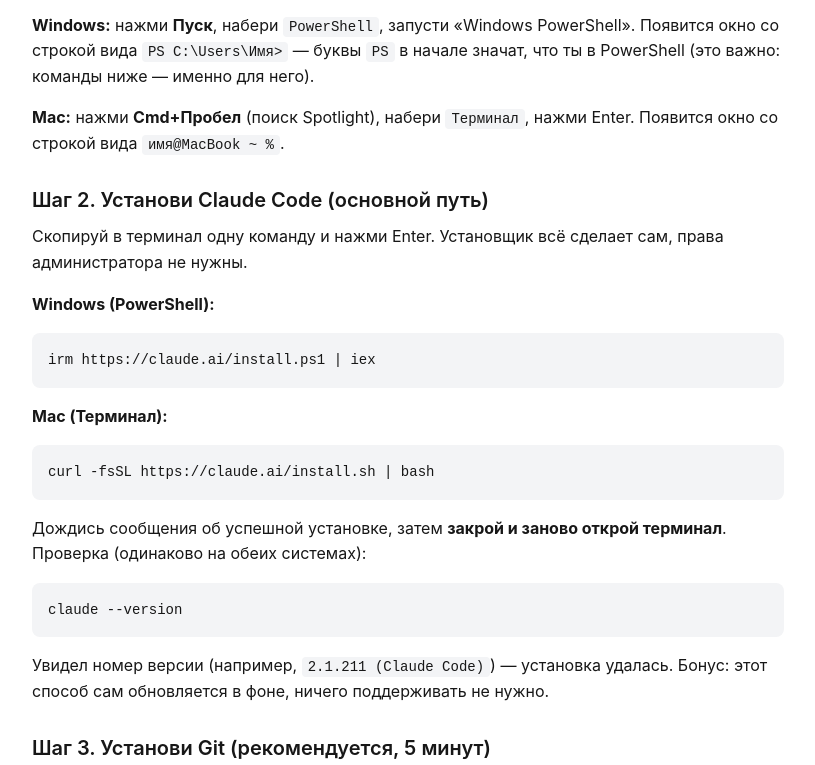
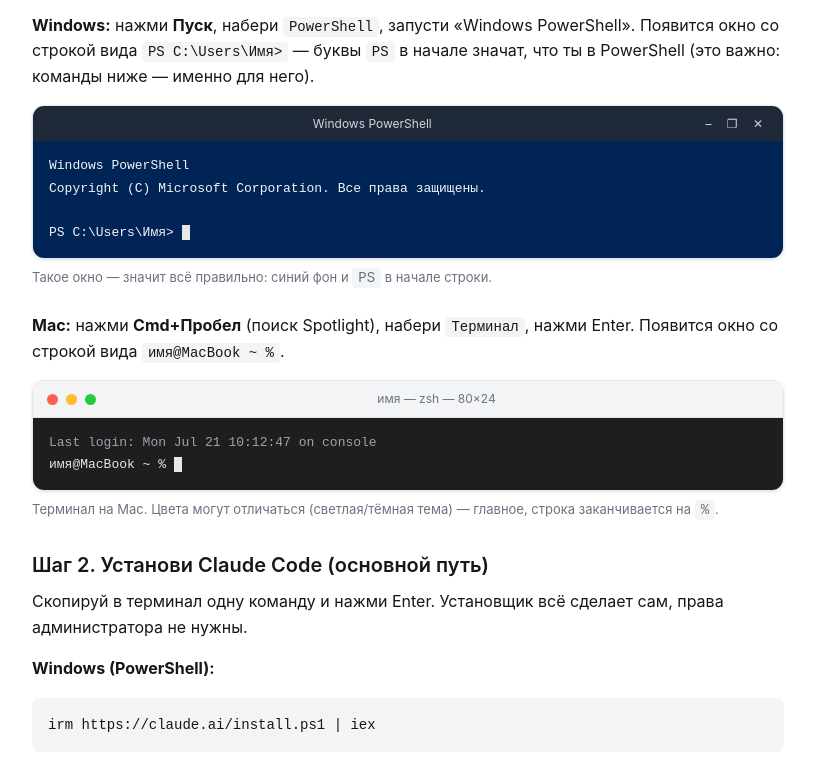
Before and after one commit to avsmolentsev-tech/Claude_Code_learning, a plain HTML site: page site/lesson-03.html in a window 1280 px wide. Shown: the part 828-1593 px from the top of the page, without its empty margins (232-1047 px from the left). Drawn offline with Linux system fonts and the light colour scheme.

Commit message:
Проба CSS-иллюстраций на уроке 03: окна PowerShell/Mac и диалог разрешений; журнал сессии 4
Co-Authored-By: Claude Fable 5 <noreply@anthropic.com>

```diff
--- a/site/lesson-03.html
+++ b/site/lesson-03.html
@@ -37,7 +37,24 @@
     <h3>Шаг 1. Пойми, что такое терминал (1 минута)</h3>
     <p>Терминал — это текстовый чат с компьютером: ты пишешь команду, компьютер отвечает. Всё.</p>
     <p><strong>Windows:</strong> нажми <strong>Пуск</strong>, набери <code>PowerShell</code>, запусти «Windows PowerShell». Появится окно со строкой вида <code>PS C:\Users\Имя&gt;</code> — буквы <code>PS</code> в начале значат, что ты в PowerShell (это важно: команды ниже — именно для него).</p>
+
+    <div class="term win">
+      <div class="term-bar"><span class="title">Windows PowerShell</span><span class="controls">–&nbsp;❐&nbsp;✕</span></div>
+      <div class="term-body">Windows PowerShell
+Copyright (C) Microsoft Corporation. Все права защищены.
+
+PS C:\Users\Имя&gt; <span class="cursor"></span></div>
+    </div>
+    <p class="term-caption">Такое окно — значит всё правильно: синий фон и <code>PS</code> в начале строки.</p>
+
     <p><strong>Mac:</strong> нажми <strong>Cmd+Пробел</strong> (поиск Spotlight), набери <code>Терминал</code>, нажми Enter. Появится окно со строкой вида <code>имя@MacBook ~ %</code>.</p>
+
+    <div class="term">
+      <div class="term-bar"><span class="dot dot-r"></span><span class="dot dot-y"></span><span class="dot dot-g"></span><span class="title">имя — zsh — 80×24</span></div>
+      <div class="term-body"><span class="dim">Last login: Mon Jul 21 10:12:47 on console</span>
+имя@MacBook ~ % <span class="cursor"></span></div>
+    </div>
+    <p class="term-caption">Терминал на Mac. Цвета могут отличаться (светлая/тёмная тема) — главное, строка заканчивается на <code>%</code>.</p>
 
     <h3>Шаг 2. Установи Claude Code (основной путь)</h3>
     <p>Скопируй в терминал одну команду и нажми Enter. Установщик всё сделает сам, права администратора не нужны.</p>
@@ -61,7 +78,22 @@
     <h3>Шаг 5. Первая проверка</h3>
     <p>Прямо в открывшемся диалоге напиши:</p>
     <blockquote>Создай на рабочем столе файл заметка.txt со списком дел на завтра из трёх пунктов</blockquote>
-    <p>Агент спросит разрешение на создание файла — подтверди. Сходи на рабочий стол: файл там. Поздравляю, у тебя есть агент.</p>
+    <p>Агент спросит разрешение на создание файла — подтверди. Выглядит это примерно так:</p>
+
+    <div class="term">
+      <div class="term-bar"><span class="dot dot-r"></span><span class="dot dot-y"></span><span class="dot dot-g"></span><span class="title">claude</span></div>
+      <div class="term-body"><span class="dim">&gt;</span> Создай на рабочем столе файл заметка.txt со списком дел на завтра из трёх пунктов
+
+<span class="acc">●</span> Создаю заметка.txt с тремя делами на завтра.
+
+  <strong>Create file</strong> <span class="dim">заметка.txt</span>
+  <span class="acc">❯ 1. Yes</span>
+    2. Yes, allow all edits during this session
+    3. No, and tell Claude what to do differently <span class="dim">(esc)</span></div>
+    </div>
+    <p class="term-caption">Иллюстрация. Обрати внимание: агент отвечает по-русски, а служебное меню разрешений — всегда по-английски. Нажми <code>Enter</code> на пункте <code>1. Yes</code> — это «да». Точный вид меню зависит от версии.</p>
+
+    <p>Сходи на рабочий стол: файл там. Поздравляю, у тебя есть агент.</p>
 
     <h3>Запасной путь (если шаг 2 не сработал)</h3>
     <p><strong>Windows:</strong></p>
--- a/site/style.css
+++ b/site/style.css
@@ -140,6 +140,50 @@ blockquote {
   font-size: 0.875rem;
   color: var(--text-2);
 }
+/* Имитации окон терминала — иллюстрации без скриншотов */
+.term {
+  border: 1px solid var(--line);
+  border-radius: 12px;
+  overflow: hidden;
+  margin-bottom: 8px;
+  box-shadow: 0 1px 3px rgba(0, 0, 0, 0.12);
+}
+.term-bar {
+  display: flex; align-items: center; gap: 8px;
+  padding: 8px 14px;
+  background: var(--code-bg);
+  border-bottom: 1px solid var(--line);
+  font-size: 0.75rem;
+  color: var(--text-2);
+}
+.term-bar .dot { width: 11px; height: 11px; border-radius: 50%; flex: none; }
+.dot-r { background: #FF5F57; }
+.dot-y { background: #FEBC2E; }
+.dot-g { background: #28C840; }
+.term-bar .title { flex: 1; text-align: center; }
+.term-bar .controls { letter-spacing: 6px; }
+.term-body {
+  font-family: 'JetBrains Mono', monospace;
+  font-size: 0.8125rem;
+  line-height: 1.7;
+  padding: 14px 16px;
+  white-space: pre-wrap;
+  overflow-x: auto;
+  background: #1E1E1E;
+  color: #E5E7EB;
+}
+.term.win .term-bar { background: #1F2937; color: #D1D5DB; border-bottom: none; }
+.term.win .term-body { background: #012456; color: #F3F4F6; }
+.term .dim { color: #9CA3AF; }
+.term .acc { color: #2FBF9A; }
+.term .cursor {
+  display: inline-block; width: 8px; height: 1.1em;
+  background: #E5E7EB; vertical-align: text-bottom;
+  animation: term-blink 1.2s steps(1) infinite;
+}
+@keyframes term-blink { 50% { opacity: 0; } }
+.term-caption { font-size: 0.8125rem; color: var(--text-2); margin-bottom: 24px; }
+
 .lesson-nav {
   display: flex; justify-content: space-between;
   border-top: 1px solid var(--line);
```
Also changed, not shown: 1 other file.
